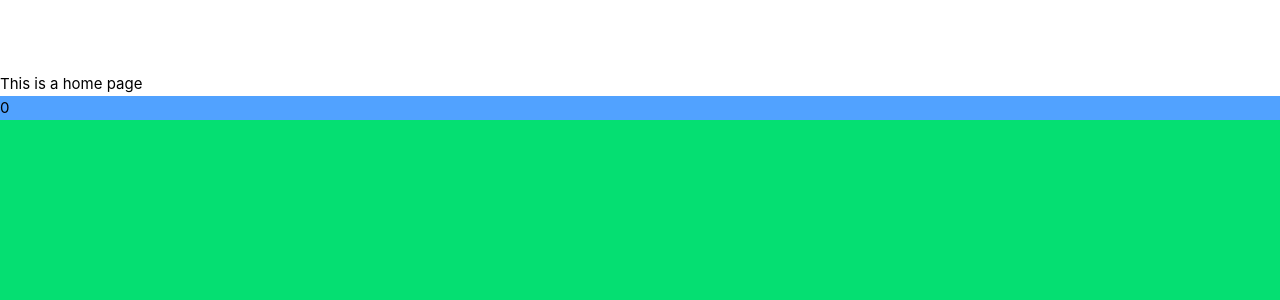
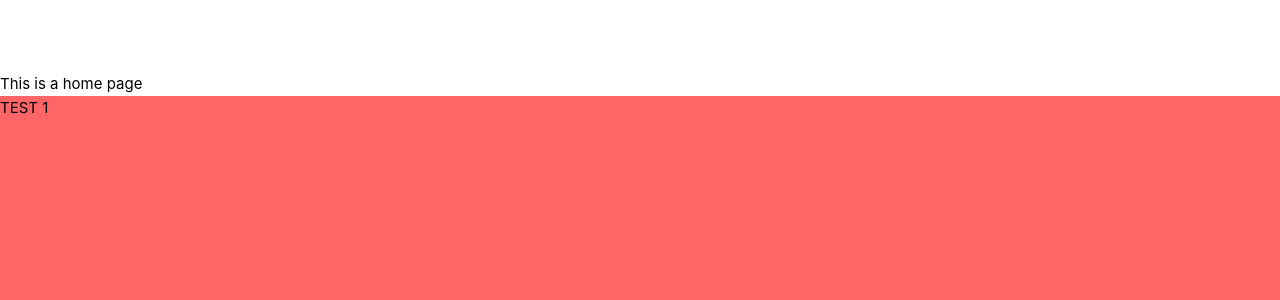
Before and after one commit to joshepen/upclick, a Vue app: page / in a window 1280 px wide. Shown: the top 300 px of the page. Built offline with nearby package versions, Linux system fonts and the light colour scheme.

Commit message:
Move a logic into XMBColumn

```diff
--- a/src/components/XMBColumn.vue
+++ b/src/components/XMBColumn.vue
@@ -1,28 +1,31 @@
 <script setup lang="ts">
-import { defineModel, defineProps } from "vue"
-const activeList = defineModel('activeList')
+import { ref, defineProps, useSlots, computed } from "vue"
 
 const props = defineProps({
     defaultActive: {
         type: Number, required: true
+    },
+    slotCount: {
+        type: Number, required: true
     }
 })
-let activeIndex = props.defaultActive
-activeList.value[activeIndex] = true
+
+const slots = useSlots()
+const slotCount = computed(() => {
+    return Object.keys(slots).filter(name => /^slot-\d+$/.test(name)).length
+})
+
+const activeIndex = ref(props.defaultActive)
 
 function moveDown() {
-    if (activeIndex > 0) {
-        activeList.value[activeIndex] = false
-        activeIndex -= 1
-        activeList.value[activeIndex] = true
+    if (activeIndex.value > 0) {
+        activeIndex.value -= 1
     }
 }
 
 function moveUp() {
-    if (activeIndex < activeList.value.length - 1) {
-        activeList.value[activeIndex] = false
-        activeIndex += 1
-        activeList.value[activeIndex] = true
+    if (activeIndex.value < slotCount.value - 1) {
+        activeIndex.value += 1
     }
 }
 
@@ -30,6 +33,10 @@ function moveUp() {
 
 <template>
     <div @keyup.up="moveDown" @keyup.down="moveUp" tabindex="0">
-        <slot />
+        <div v-for="index in slotCount" :key="index">
+            <div v-show="activeIndex === index - 1">
+                <slot :name="'slot-' + (index - 1)" />
+            </div>
+        </div>
     </div>
 </template>
--- a/src/views/HomeView.vue
+++ b/src/views/HomeView.vue
@@ -3,24 +3,19 @@ import { ref } from 'vue'
 import XMBColumn from "@/components/XMBColumn.vue"
 import XrossMediaBar from '@/components/XrossMediaBar.vue';
 const activeList = ref(new Array(5).fill(false))
-const activeList2 = ref(new Array(5).fill(false))
-const xmbActiveList = ref(new Array(2).fill(false))
 </script>
 
 <template>
     <h1>This is a home page</h1>
-    <XrossMediaBar class="flex-1 w-full bg-green-400" v-model:active-list="xmbActiveList" :default-active="0">
-        <XMBColumn class="flex-1 w-full bg-red-400" v-model:active-list="activeList" :default-active="0"
-            v-show="xmbActiveList[0]">
-            <div class="h-full flex bg-blue-400" v-for="(_, index) in activeList" v-show="activeList[index]">
-                {{ index }}
-            </div>
-        </XMBColumn>
-        <XMBColumn class="flex-1 w-full bg-red-400" v-model:active-list="activeList2" :default-active="0"
-            v-show="xmbActiveList[1]">
-            <div class="h-full flex bg-orange-400" v-for="(_, index) in activeList2" v-show="activeList2[index]">
-                {{ index }}
-            </div>
-        </XMBColumn>
-    </XrossMediaBar>
+    <XMBColumn class="flex-1 w-full bg-red-400" v-model:active-list="activeList" :default-active="1" :slot-count=3>
+        <template #slot-0>
+            <div>TEST 0</div>
+        </template>
+        <template #slot-1>
+            <div>TEST 1</div>
+        </template>
+        <template #slot-2>
+            <div>TEST 2</div>
+        </template>
+    </XMBColumn>
 </template>
```
